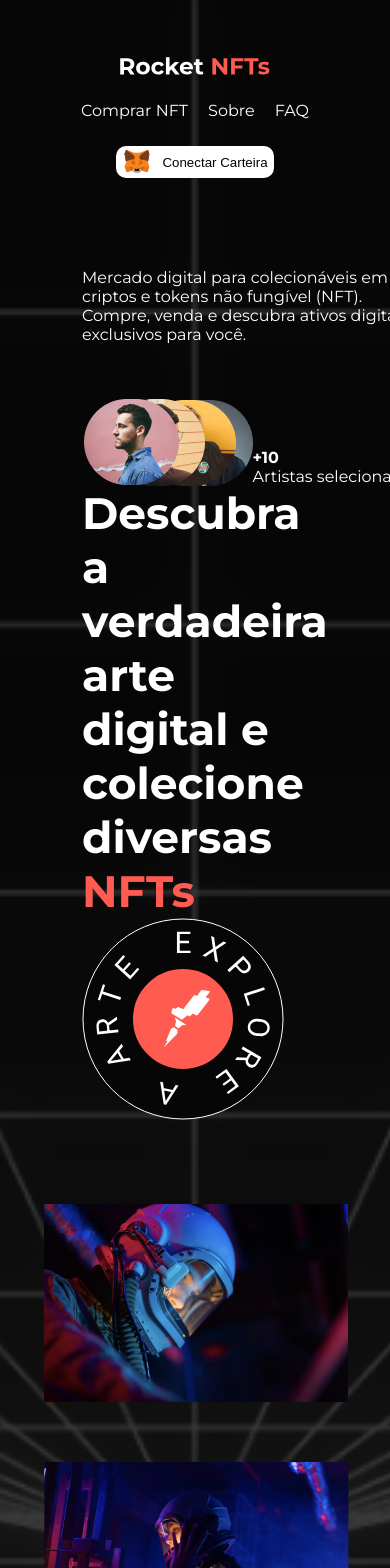
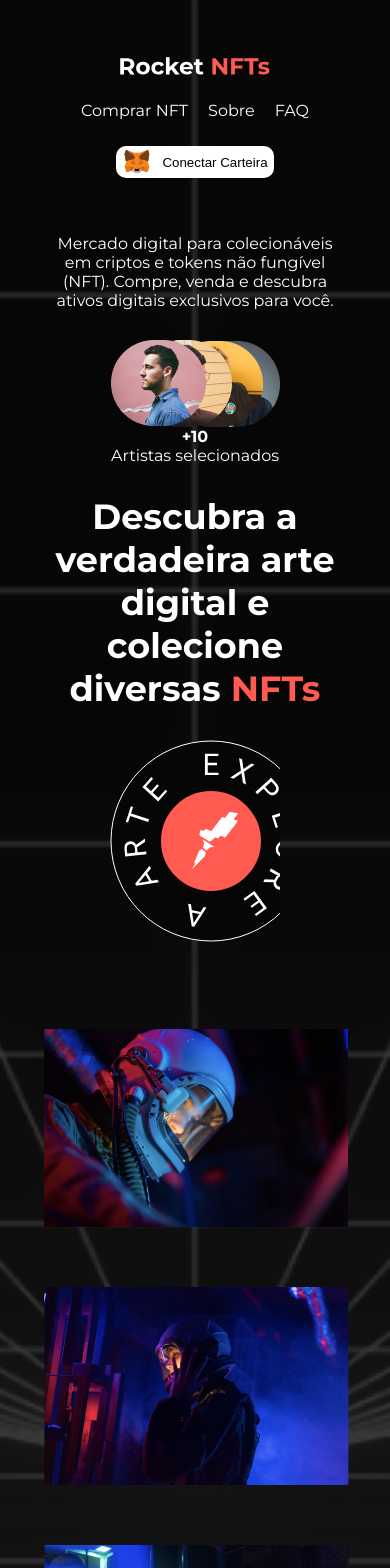
Before and after one commit to Chris-Valentim/Rocket-NFTs, a React (Create React App) app: page / in a window 390 px wide. Shown: the top 1568 px of the page. Built offline with nearby package versions, Linux system fonts and the light colour scheme; the HTML template or start-up script is replaced by a standard one.

Commit message:
Implementação do media querry no componente Gallery

```diff
--- a/src/components/Main-1/Header/styles.ts
+++ b/src/components/Main-1/Header/styles.ts
@@ -13,6 +13,8 @@ export const Wrapper = styled.div`
   margin-right: 80px;
 
   @media (max-width: 425px) {
+    margin-left: 20px;
+    margin-right: 20px;
     display: flex;
     justify-content: center;
     gap: 10px;
--- a/src/components/Main-1/SectionOne/index.tsx
+++ b/src/components/Main-1/SectionOne/index.tsx
@@ -1,32 +1,32 @@
 import * as S from './styles'
 
 import groupAvarts from '../../../assets/group-avarts.png'
-import badge from '../../../assets/badge.svg'
 
 const SectionOne = () => {
   return (
     <S.Wrapper>
-      <div>
       <div>
         <S.Info>
           Mercado digital para colecionáveis em criptos e tokens não fungível (NFT).
           Compre, venda e descubra ativos digitais exclusivos para você.
         </S.Info>
         <S.GroupedAvatars>
-            <img src={groupAvarts} alt="groupAvarts" />
+          <img
+            src={groupAvarts}
+            alt="groupAvarts"
+          />
           <div>
             <strong>+10</strong>
             <S.AvatarsInfo>Artistas selecionados</S.AvatarsInfo>
           </div>
         </S.GroupedAvatars>
       </div>
-      </div>
       <S.InformativeTitle>
         <div>
           Descubra a verdadeira arte digital e colecione diversas <S.StyledText>NFTs</S.StyledText>
         </div>
       </S.InformativeTitle>
-      <img src={badge} alt="badge" />
+      <S.BadgeImage />
     </S.Wrapper>
   )
 }
--- a/src/components/Main-1/SectionOne/styles.ts
+++ b/src/components/Main-1/SectionOne/styles.ts
@@ -1,4 +1,6 @@
 import styled from 'styled-components'
+
+import badge from '../../../assets/badge.svg'
 
 export const Wrapper = styled.div`
 
@@ -10,20 +12,40 @@ export const Wrapper = styled.div`
   flex-wrap: wrap;
 
   margin-top: 90px;
-  margin-left: 82px;
-  margin-right: 82px;
+  margin-left: 80px;
+  margin-right: 80px;
+
+  @media (max-width: 425px) {
+    margin-top: 40px;
+    margin-left: 40px;
+    margin-right: 40px;
+    text-align: center;
+  }
 `
 
 export const GroupedAvatars = styled.div`
   display: flex;
   justify-content: center;
   align-items: flex-end;
+
+  @media (max-width: 425px) {
+    display: flex;
+    flex-direction: column;
+    align-items: center;
+  }
 `
 
 export const Info = styled.p`
-  margin-top: 0;
   margin-bottom: 55px;
-  width: 340px;
+  max-width: 340px;
+
+  @media (max-width: 425px) {
+    display: flex;
+    justify-content: center;
+    margin-left: 10px;
+    margin-right: 10px;
+    margin-bottom: 30px;
+  }
 `
 
 export const AvatarsInfo = styled.p`
@@ -34,16 +56,34 @@ export const InformativeTitle = styled.div`
   display: flex;
   flex-direction: column;
   align-items: center;
-  align-items: center;
 
   text-align: left;
   font-weight: bold;
   font-size: 44px;
 
   margin: 0;
-  width: 520px;
+  max-width: 520px;
+
+  @media (max-width: 425px) {
+    margin-top: 30px;
+    font-size: 35px;
+    text-align: center;
+  }
 `
 
 export const StyledText = styled.strong`
   color: var(--color-logo);
 `
+
+export const BadgeImage = styled.div`
+  background-image: url(${badge});
+  background-repeat: no-repeat;
+  height: 205px;
+  width: 205px;
+
+  @media (max-width: 425px) {
+    margin-top: 30px;
+    margin-left: 70px;
+    margin-right: 70px;
+  }
+`
```
Lines whose indentation alone changed are shown as unchanged.
